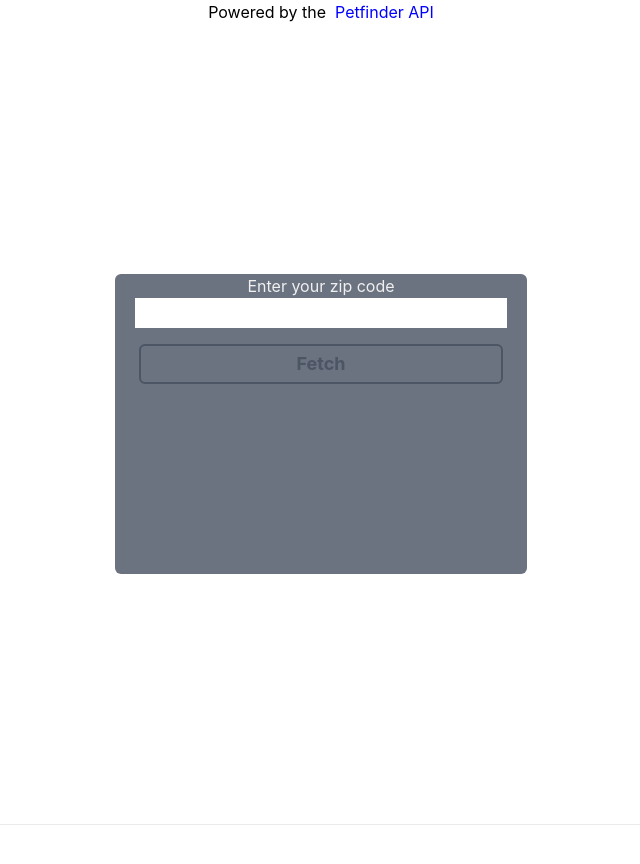
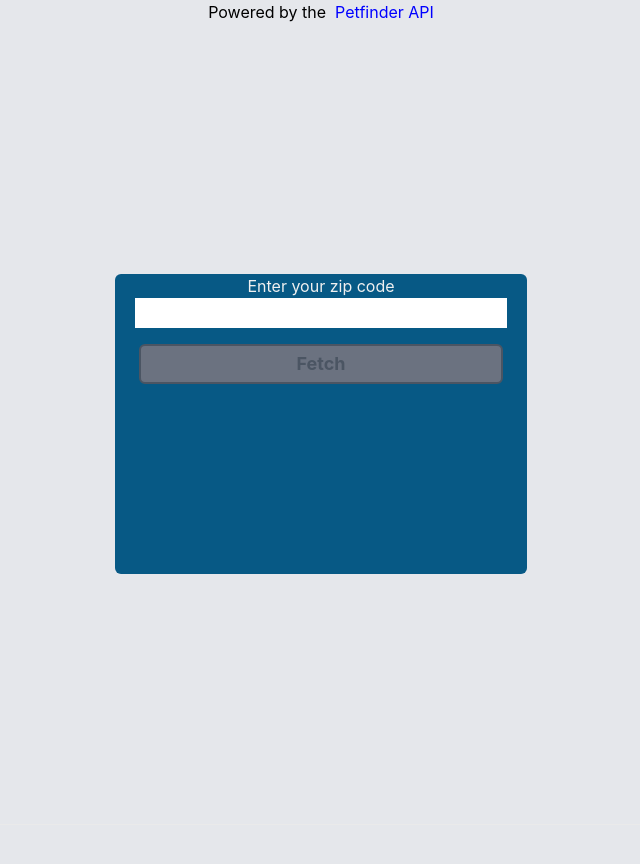
Before and after one commit to willwill96/petfinder-api-apps, a Next.js app in the folder webapps/dog-search/: page / in a window 1280 px wide. Shown: the top 864 px of the page, without its empty margins (319-959 px from the left). Built offline with nearby package versions, Linux system fonts and the light colour scheme.

Commit message:
feat: Add Card component

```diff
--- a/webapps/dog-search/components/Button.module.css
+++ b/webapps/dog-search/components/Button.module.css
@@ -1,6 +1,6 @@
 .button {
     /* Colors */
-    @apply @text-sky-800 @border-sky-800 @bg-white disabled:@text-gray-600 disabled:@border-gray-600 disabled:@bg-gray-500 hover:@bg-gray-300;
+    @apply @text-sky-800 @border-sky-800 @bg-gray-200 disabled:@text-gray-600 disabled:@border-gray-600 disabled:@bg-gray-500 hover:@bg-gray-300;
     /* Borders */
     @apply @border-2 @rounded-md;
     /* Font */
--- /dev/null
+++ b/webapps/dog-search/components/Card.module.css
@@ -0,0 +1,5 @@
+.card {
+    @apply @bg-sky-800 @rounded-md @px-5;
+    min-width: 300px;
+    min-height: 300px;
+}
--- /dev/null
+++ b/webapps/dog-search/components/Card.tsx
@@ -0,0 +1,10 @@
+import React from 'react'
+import styles from './Card.module.css'
+const Card = (props: React.HTMLAttributes<HTMLDivElement>) => {
+  return (
+    <div {...props} className={`${props.className} ${styles.card}`}>
+      {props.children}
+    </div>
+  )
+}
+export default Card
--- a/webapps/dog-search/pages/index.tsx
+++ b/webapps/dog-search/pages/index.tsx
@@ -4,6 +4,7 @@ import Button from '../components/Button'
 
 import styles from '../styles/Home.module.css'
 import { gql, useQuery } from '@apollo/client'
+import Card from '../components/Card'
 // import { initializeApollo, addApolloState } from '../lib/apollo-client'
 
 const animalsGql = gql`
@@ -70,7 +71,7 @@ export default function Home() {
       )}
       <main className={`${styles.main}`}>
         {!location && (
-          <div className={styles.card}>
+          <Card>
             <h2 style={{ textAlign: 'center', color: '#F0F0F0' }}>
               Enter your zip code
             </h2>
@@ -102,7 +103,7 @@ export default function Home() {
                 Fetch
               </Button>
             </div>
-          </div>
+          </Card>
         )}
         {location && data && data.animals.animals && (
           <div
--- a/webapps/dog-search/styles/Home.module.css
+++ b/webapps/dog-search/styles/Home.module.css
@@ -10,15 +10,6 @@
   flex-direction: column;
   justify-content: center;
   align-items: center;
-}
-.test {
-  @apply @text-red-500;
-}
-
-.card {
-  @apply @bg-gray-500 @rounded-md @px-5;
-  min-width: 300px;
-  min-height: 300px;
 }
 
 .footer {
--- a/webapps/dog-search/styles/globals.css
+++ b/webapps/dog-search/styles/globals.css
@@ -7,6 +7,7 @@ body {
   margin: 0;
   font-family: -apple-system, BlinkMacSystemFont, Segoe UI, Roboto, Oxygen,
     Ubuntu, Cantarell, Fira Sans, Droid Sans, Helvetica Neue, sans-serif;
+  @apply @bg-gray-200;
 }
 
 a {
```
